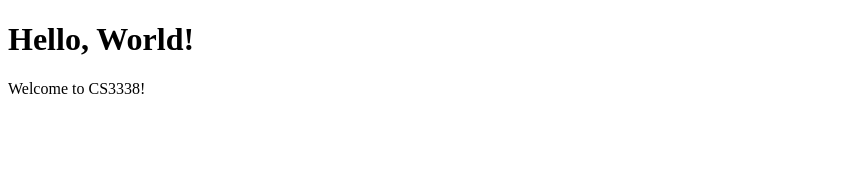
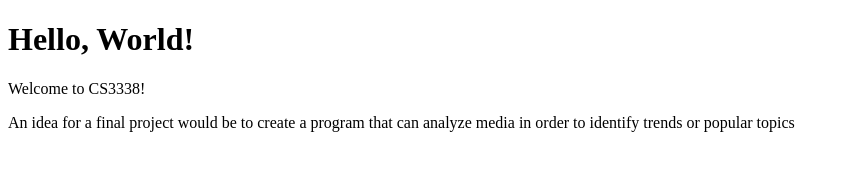
Before and after one commit to SAR0804/CS3338-first-project, a plain HTML site: page index.html in a window 1280 px wide. Shown: the whole page, without its empty margins (0-849 px from the left). Drawn offline with Linux system fonts and the light colour scheme.

Commit message:
Included a new line after intro

```diff
--- a/index.html
+++ b/index.html
@@ -8,5 +8,6 @@
 <body>
     <h1>Hello, World!</h1>
     <p>Welcome to CS3338!</p>
+    <p>An idea for a final project would be to create a program that can analyze media in order to identify trends or popular topics</p>
 </body>
 </html>
```
